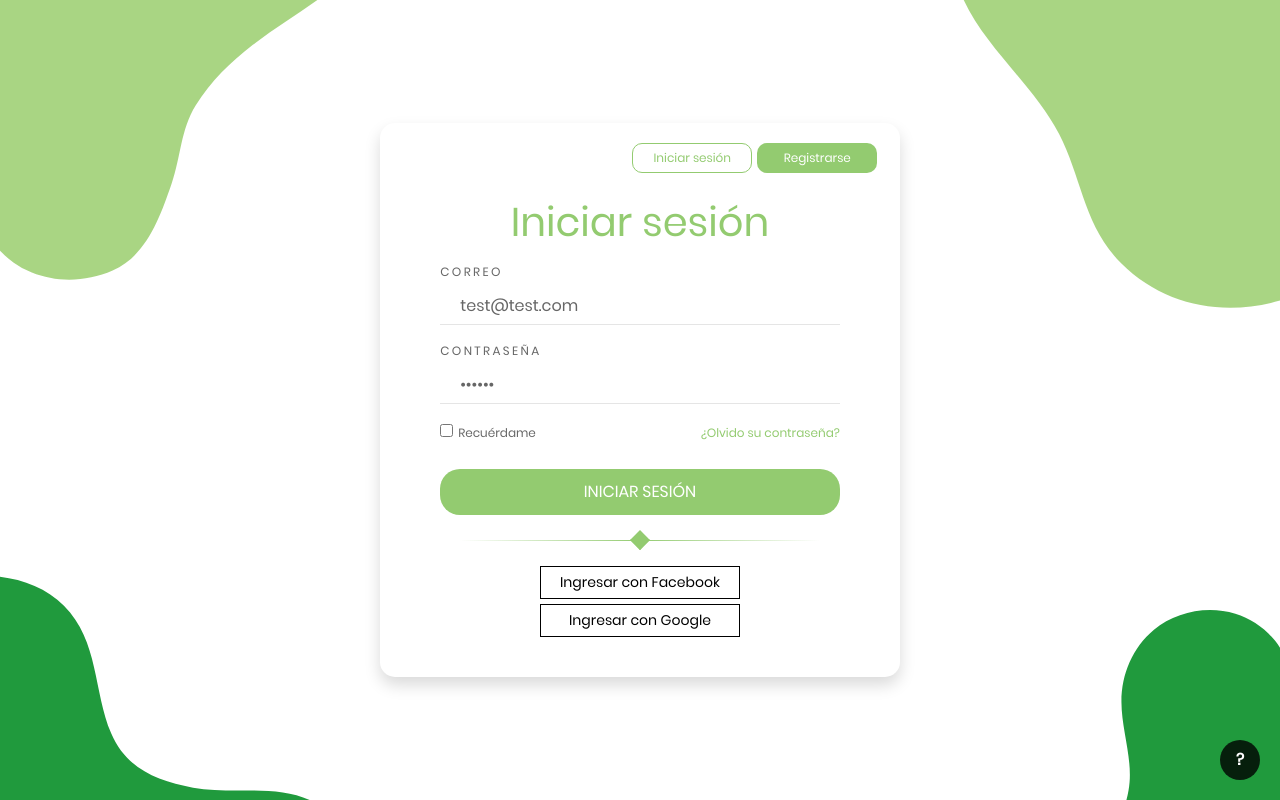
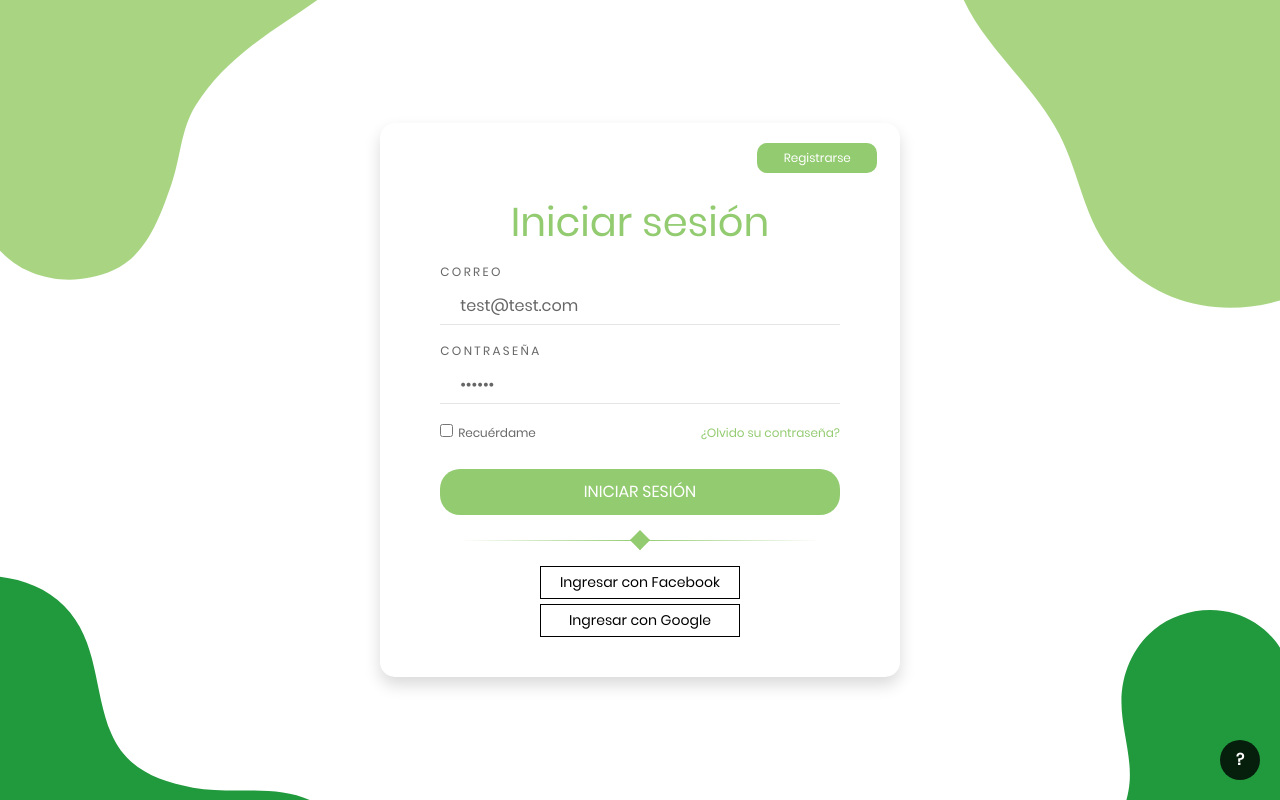
Before and after one commit to cgerabit/team-angular-45-comfeco, an Angular app in the folder Team-Angular-45-Comfeco-FrontEnd/: page /auth/login in a window 1280 px wide. Built offline with nearby package versions, Linux system fonts and the light colour scheme.

Commit message:
Cambio botones

```diff
--- a/Team-Angular-45-Comfeco-FrontEnd/src/app/auth/pages/login/login.component.html
+++ b/Team-Angular-45-Comfeco-FrontEnd/src/app/auth/pages/login/login.component.html
@@ -1,6 +1,5 @@
 <div class="form shadow">
   <div class="form-tabs">
-    <button class="btn-form selected">Iniciar sesión</button>
     <a class="btn-form" routerLink="/auth/registro">Registrarse</a>
   </div>
   <div class="form-panel">
--- a/Team-Angular-45-Comfeco-FrontEnd/src/app/auth/pages/register/register.component.html
+++ b/Team-Angular-45-Comfeco-FrontEnd/src/app/auth/pages/register/register.component.html
@@ -1,7 +1,6 @@
 <div class="form shadow">
   <div class="form-tabs">
     <a class="btn-form" routerLink="/auth/login">Iniciar sesión</a>
-    <button class="btn-form selected">Registrarse</button>
   </div>
   <div class="form-panel">
     <form autocomplete="off" [formGroup]="miFormulario" (ngSubmit)="register()">
```
Also changed, not shown: 1 other file (tests, documents, lock files or other folders).
